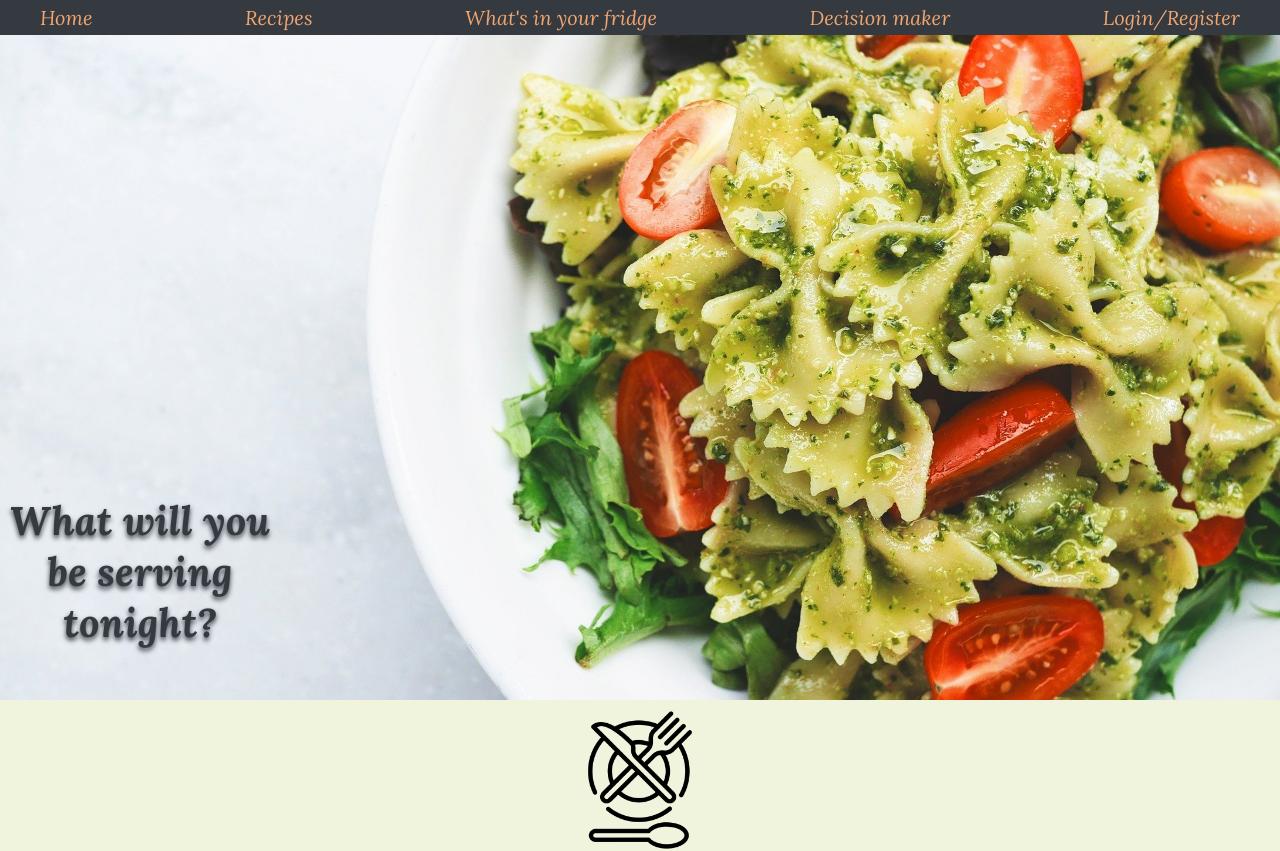
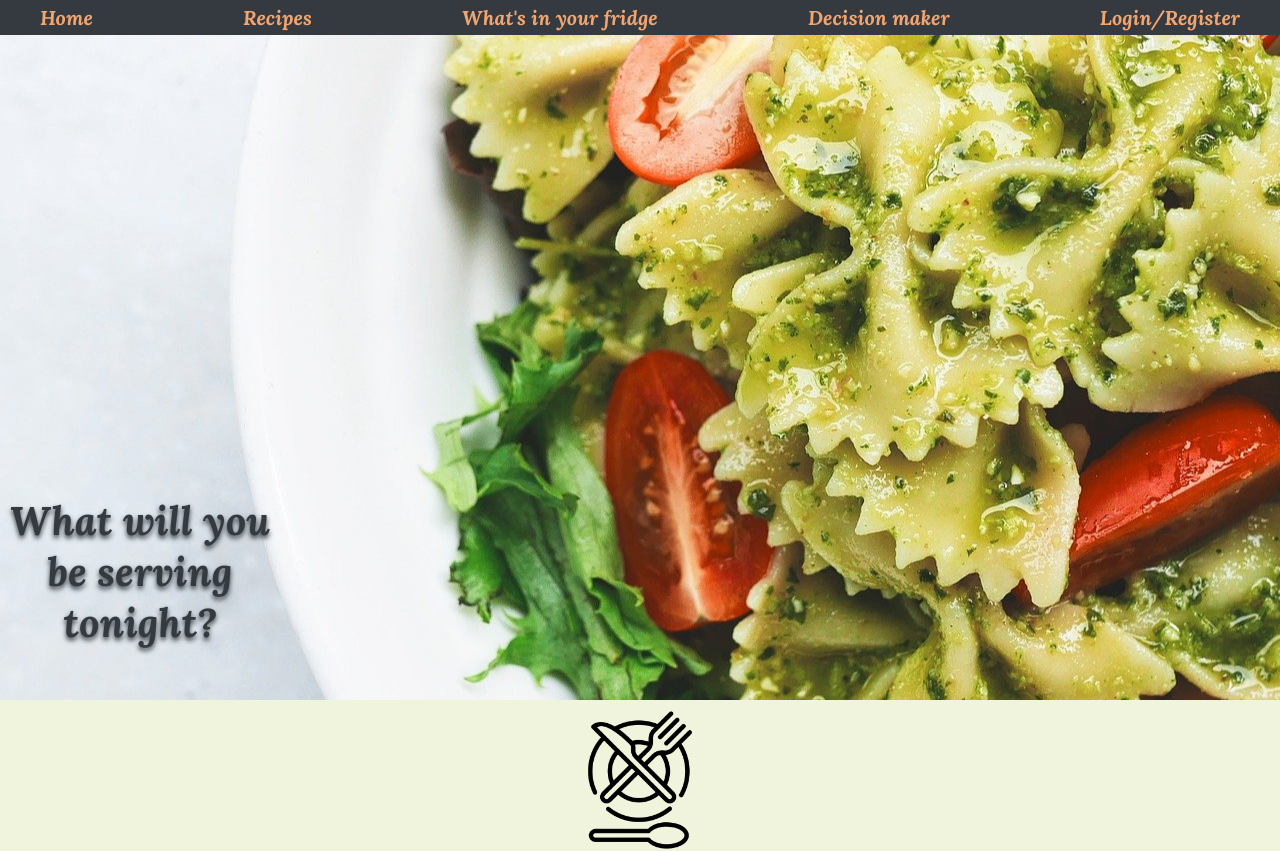
Before and after one commit to JesRozendaal/eindopdracht-recipe-app, a React (Create React App) app: page / in a window 1280 px wide. Shown: the top 851 px of the page. Built offline with nearby package versions, Linux system fonts and the light colour scheme.

Commit message:
header-klaar

```diff
--- a/src/App.css
+++ b/src/App.css
@@ -8,6 +8,10 @@
 body {
   font-family: 'Lora', serif;
   background-color: #F1F4DC;
+  color: #343A40;
+}
+
+a {
   color: #343A40;
 }
 
--- a/src/components/navigation/Navbar.css
+++ b/src/components/header/Header.css
@@ -6,10 +6,14 @@ ul {
     justify-content: space-between;
 }
 
-a {
+.nav-link {
     color: #F2A56F;
     font-size: 20px;
     text-decoration: none;
+}
+
+.header-home {
+    background: url('../../assets/photos/Header home.jpg') no-repeat center center fixed;
 }
 
 .outer-nav-container {
@@ -37,7 +41,7 @@ a {
 /*    flex-direction: column;*/
 /*    justify-content: flex-end;*/
 /*    align-items: flex-start;*/
-/*    background: url('../../assets/Navbar home.jpg') no-repeat center center fixed;*/
+/*    background: url('../../assets/Header home.jpg') no-repeat center center fixed;*/
 /*    background-size: cover;*/
 /*}*/
 
--- /dev/null
+++ b/src/components/header/Header.js
@@ -0,0 +1,60 @@
+import React from 'react';
+import './Header.css';
+import {NavLink} from "react-router-dom";
+
+const Header = ({title, className}) => {
+    return (
+        <>
+            <div className="outer-nav-container">
+                <div className="inner-container">
+                    <nav>
+                        <ul>
+                            <li>
+                                <NavLink to="/" className="nav-link">
+                                    <strong>
+                                        Home
+                                    </strong>
+                                </NavLink>
+                            </li>
+                            <li>
+                                <NavLink to="/recipes" className="nav-link">
+                                    <strong>
+                                        Recipes
+                                    </strong>
+                                </NavLink>
+                            </li>
+                            <li>
+                                <NavLink to="/whats-in-your-fridge" className="nav-link">
+                                    <strong>
+                                        What's in your fridge
+                                    </strong>
+                                </NavLink>
+                            </li>
+                            <li>
+                                <NavLink to="/decision-maker" className="nav-link">
+                                    <strong>
+                                        Decision maker
+                                    </strong>
+                                </NavLink>
+                            </li>
+                            <li>
+                                <NavLink to="/login-register" className="nav-link">
+                                    <strong>
+                                        Login/Register
+                                    </strong>
+                                </NavLink>
+                            </li>
+                        </ul>
+                    </nav>
+                </div>
+            </div>
+            <header className={className}>
+                <div className="title-container">
+                    <h1>{title}</h1>
+                </div>
+            </header>
+        </>
+            );
+};
+
+export default Header;
--- a/src/components/navigation/Navbar.js
+++ /dev/null
@@ -1,53 +0,0 @@
-import React from 'react';
-import './Navbar.css';
-import {NavLink} from "react-router-dom";
-
-const Navbar = () => {
-    return (
-        <>
-            <div className="outer-nav-container">
-                <div className="inner-container">
-                    <nav>
-                        <ul>
-                            <li>
-                                <NavLink to="/">
-                                    Home
-                                </NavLink>
-                            </li>
-                            <li>
-                                <NavLink to="/recipes">
-                                    Recipes
-                                </NavLink>
-                            </li>
-                            <li>
-                                <NavLink to="/whats-in-your-fridge">
-                                    What's in your fridge
-                                </NavLink>
-                            </li>
-                            <li>
-                                <NavLink to="/decision-maker">
-                                    Decision maker
-                                </NavLink>
-                            </li>
-                            <li>
-                                <NavLink to="/login-register">
-                                    Login/Register
-                                </NavLink>
-                            </li>
-                        </ul>
-                    </nav>
-                </div>
-            </div>
-            {/*<header>*/}
-            {/*<div className="header-container">*/}
-            {/*<img src={img} alt={altText} width="100%" />*/}
-            {/*<div className="title-container">*/}
-            {/*    <h1>{text}</h1>*/}
-            {/*</div>*/}
-            {/*</div>*/}
-            {/*</header>*/}
-        </>
-            );
-};
-
-export default Navbar;
--- a/src/pages/home/Home.css
+++ b/src/pages/home/Home.css
@@ -35,8 +35,11 @@ article {
 }
 
 .link-home{
-    color:#343A40;
     text-shadow: 0px 3px 4px #343A40;
+}
+
+.link-home-decision {
+    color: #F2A56F;
 }
 
 .link-box {
--- a/src/pages/home/Home.js
+++ b/src/pages/home/Home.js
@@ -1,6 +1,6 @@
 import React from 'react';
 import './Home.css';
-import Navbar from "../../components/navigation/Navbar";
+import Header from "../../components/header/Header";
 import Textblock from "../../components/home/Textblock";
 import Imageblock from "../../components/home/Imageblock";
 import Plate from '../../assets/icons/restaurant_plate_cutlery_food_icon_210114.png';
@@ -11,13 +11,10 @@ import RecipeBook from '../../assets/photos/All recipes.jpg';
 const Home = () => {
     return (
         <div>
-            <Navbar />
-
-            <header>
-                <div className="title-container">
-                    <h1>What will you be serving tonight?</h1>
-                </div>
-            </header>
+            <Header
+            title="What will you be serving tonight?"
+            className="header-home"
+            />
 
             <main>
                 <div className="outer-container">
@@ -38,6 +35,7 @@ const Home = () => {
                                 alt="question mark"
                                 title="Decision maker"
                                 link="/decision-maker"
+                                className="link-home-decision"
                             />
                         </section>
                         <section className="one=block">
--- a/src/pages/recipe/Recipe.js
+++ b/src/pages/recipe/Recipe.js
@@ -1,11 +1,11 @@
 import React from 'react';
 import './Recipe.css';
-import Navbar from "../../components/navigation/Navbar";
+import Header from "../../components/header/Header";
 
 const Recipe = () => {
     return (
         <div>
-            <Navbar />
+            <Header />
         </div>
     );
 };
```
